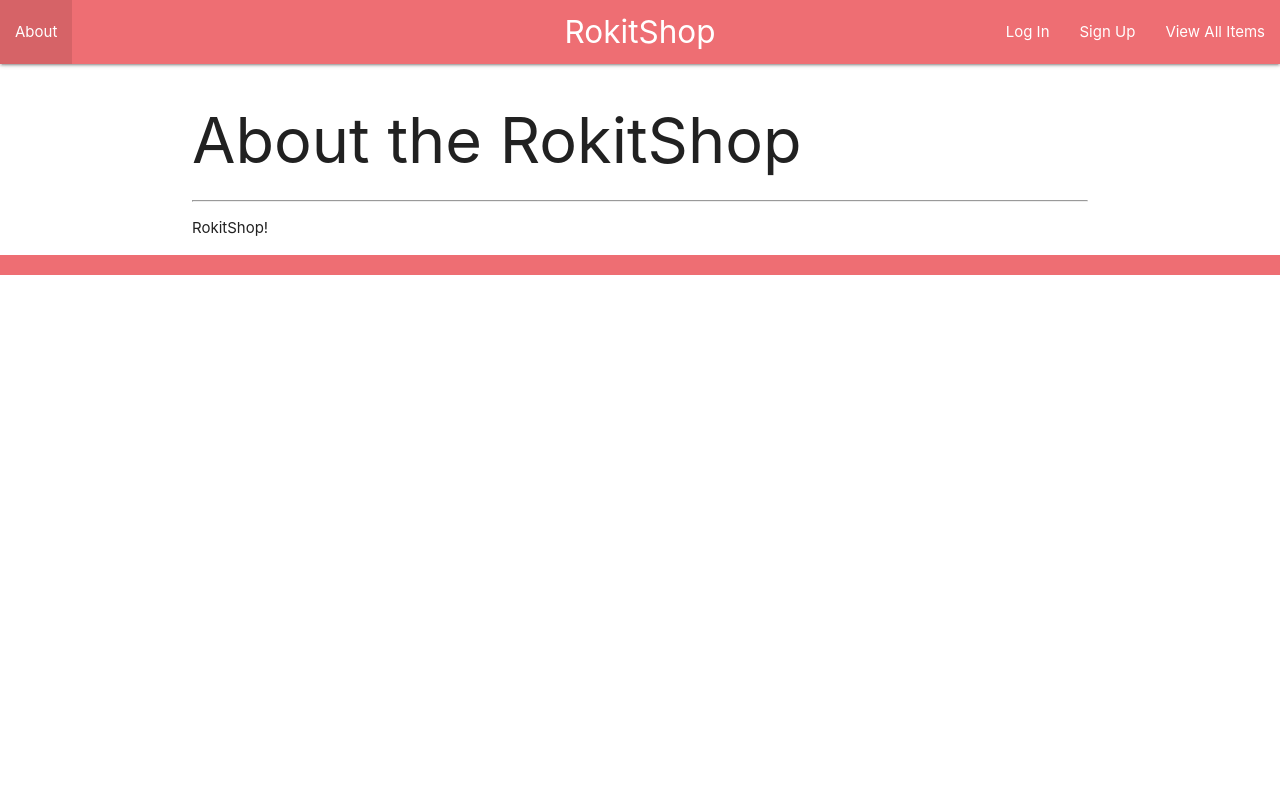
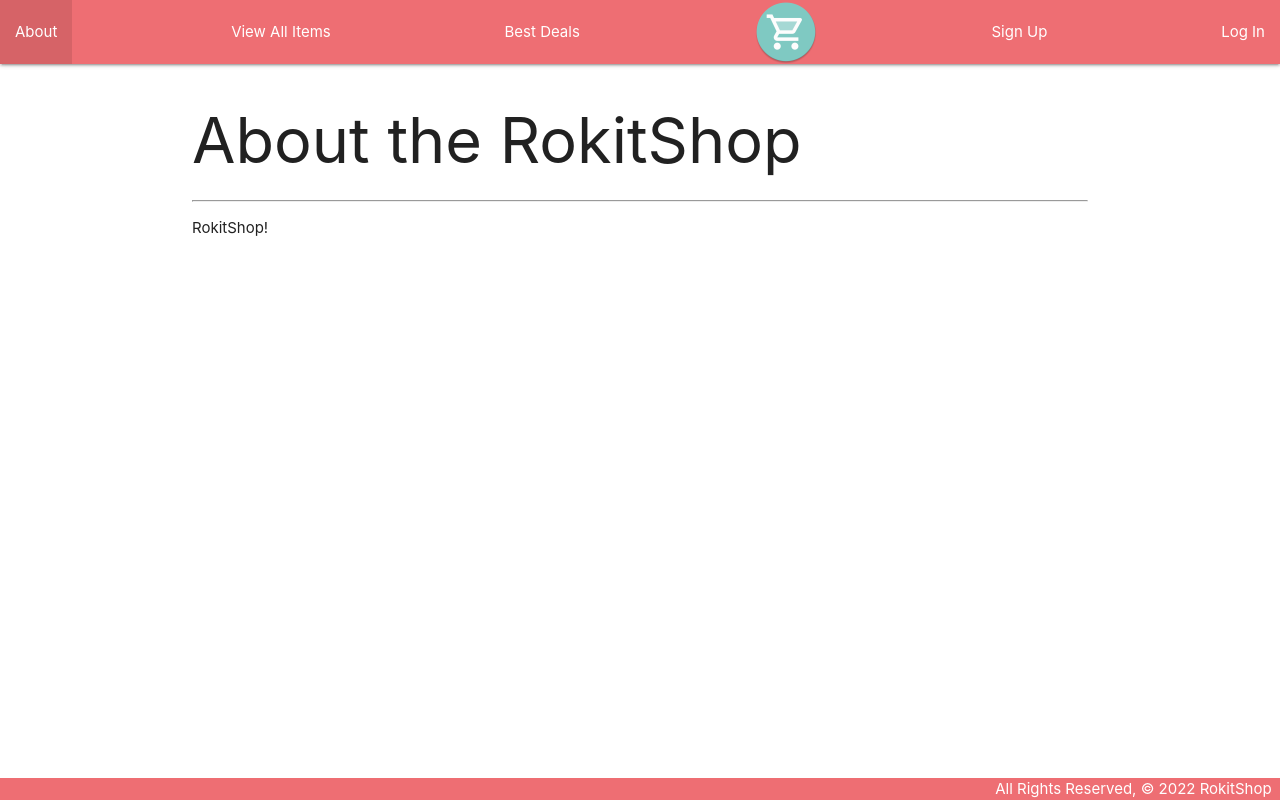
Before and after one commit to liloby/rokitshop, a Django app: page /about/ in a window 1280 px wide. Run offline with Django 4.2, Linux system fonts and the light colour scheme.

Commit message:
Start setting profile page and added logo on navbar

```diff
--- /dev/null
+++ b/main_app/static/css/style.css
@@ -0,0 +1,28 @@
+body {
+    display: flex;
+    min-height: 100vh;
+    flex-direction: column;
+}
+
+main {
+    flex: 1 0 auto;
+}
+
+footer.page-footer {
+    padding-top: 0;
+    text-align: right;
+}
+
+.nav-wrapper2 {
+    display: flex;
+    justify-content: space-between;
+}
+
+.userinfo-box {
+    border: 2px solid black;
+    text-align: center;
+}
+
+.userinfo {
+    text-align: center;
+}
--- a/main_app/templates/base.html
+++ b/main_app/templates/base.html
@@ -1,13 +1,11 @@
-
 {% load static %}
-
 <!DOCTYPE html>
 <html lang="en">
 <head>
     <meta charset="UTF-8">
     <meta name="viewport" content="width=device-width, initial-scale=1.0">
     <meta http-equiv="X-UA-Compatible" content="ie=edge">
-    <title>Cat Collector</title>
+    <title>RokitShop</title>
     <link rel="stylesheet" href="https://cdnjs.cloudflare.com/ajax/libs/materialize/1.0.0/css/materialize.min.css">
     <link rel="stylesheet" type="text/css" href="{% static 'css/style.css' %}">
     <script src="https://cdnjs.cloudflare.com/ajax/libs/materialize/1.0.0/js/materialize.min.js"></script>
@@ -16,15 +14,18 @@
     <header class="navbar-fixed">
         <nav>
             <div class="nav-wrapper">
-                <ul>
-                    <li><a href="" class="center brand-logo">RokitShop</a></li>
-                </ul>
-                <ul>
-                  <li><a href="{% url 'about' %}">About</a></li>
+                <ul class="nav-wrapper2">
+                    <li><a href="{% url 'about' %}">About</a></li>
                     <li class="right"><a href="">View All Items</a></li>
+                    <li class="right"><a href="">Best Deals</a></li>
+                    <li class="logo-center">
+                        <a href="{% url 'about' %}">
+                        <img src="{% static 'images/ShopLogo.png' %}" width="64px" alt="">
+                    </a>
+                    </li>
                 {% if user.is_authenticated %}
                     <li class="right"><a href="">Create an item</a></li>
-                    <li class="right"><a href="">Profile</a></li>
+                    <li class="right"><a href="{% url 'profile' %}">Profile</a></li>
                     <li class="right"><a href="{% url 'logout' %}">Log Out</a></li>
                 {% else %}
                     <li class="right"><a href="{% url 'signup' %}">Sign Up</a></li>
--- a/main_app/urls.py
+++ b/main_app/urls.py
@@ -5,4 +5,5 @@ urlpatterns = [
     path('', views.home, name='home'),
     path('about/', views.about, name='about'),
     path('accounts/signup/', views.signup, name='signup'),
+    path('profile/', views.profile, name='profile')
 ]
--- a/main_app/views.py
+++ b/main_app/views.py
@@ -8,6 +8,9 @@ def home(request):
 
 def about(request):
   return render(request, 'about.html')
+
+def profile(request):
+  return render(request, 'profile.html')
 
 def signup(request):
   error_message = ''
--- a/rokitshop/settings.py
+++ b/rokitshop/settings.py
@@ -116,7 +116,7 @@ USE_I18N = True
 
 STATIC_URL = 'static/'
 
-LOGIN_REDIRECT_URL = '/items/'
+LOGIN_REDIRECT_URL = '/about/'
 
 LOGOUT_REDIRECT_URL = '/'
 # Default primary key field type
```
Also changed, not shown: main_app/templates/profile.html (added, +16 -0 lines), main_app/static/images/ShopLogo.png (added).
